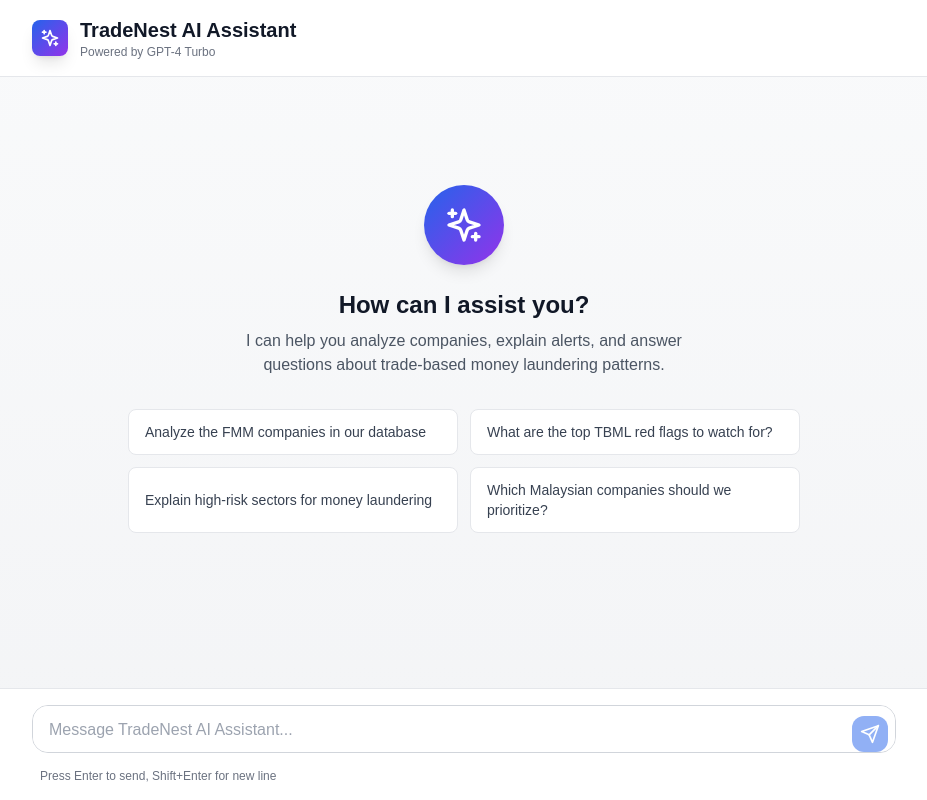
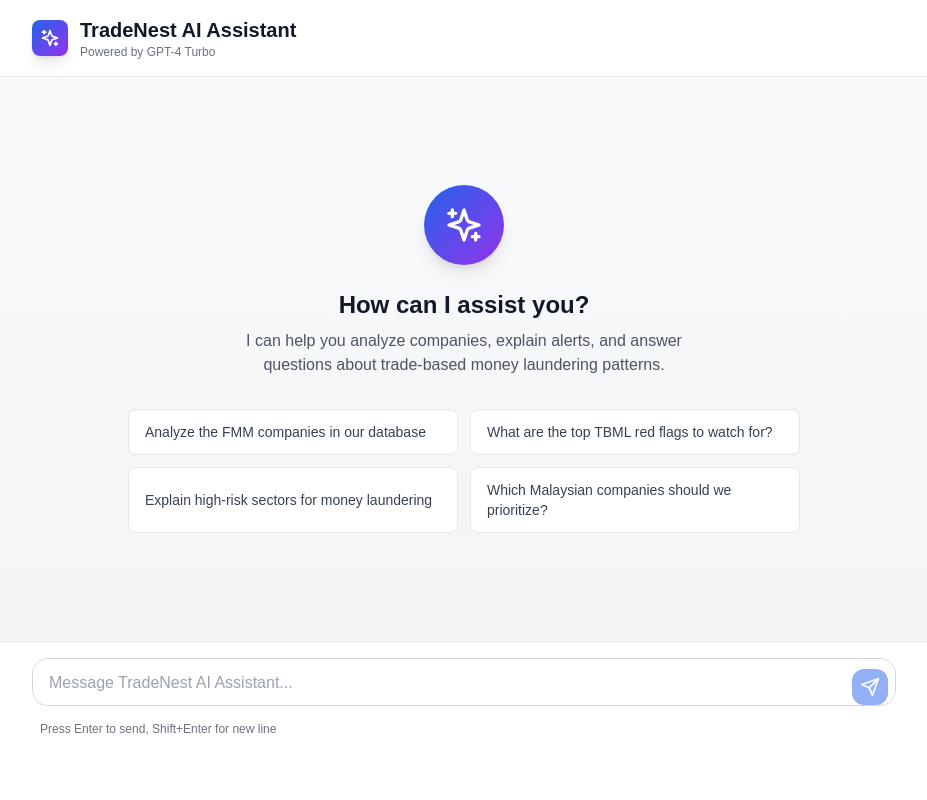
Before and after one commit to azrilxx/tradenestkgsb, a Next.js app: page /ai-assistant in a window 1280 px wide. Shown: the whole page, without its empty margins (176-1103 px from the left). Built offline with nearby package versions, Linux system fonts and the light colour scheme.

Commit message:
Fix AI Assistant layout height issue for Next.js compatibility

```diff
--- a/app/ai-assistant/page.tsx
+++ b/app/ai-assistant/page.tsx
@@ -121,7 +121,7 @@
   }, [input, isLoading, handleSendMessage]);
 
   return (
-    <div className="flex flex-col h-screen bg-gradient-to-b from-gray-50 to-gray-100">
+    <div className="flex flex-col min-h-[calc(100vh-4rem)] bg-gradient-to-b from-gray-50 to-gray-100">
       {/* Header */}
       <div className="flex-shrink-0 border-b border-gray-200 bg-white">
         <div className="max-w-4xl mx-auto px-4 py-4">
@@ -138,7 +138,7 @@
       </div>
 
       {/* Chat Messages */}
-      <div className="flex-1 overflow-y-auto">
+      <div className="flex-1 overflow-y-auto min-h-[400px]">
         <div className="max-w-4xl mx-auto px-4 py-8">
           {messages.length === 0 ? (
             /* Empty State */
```
